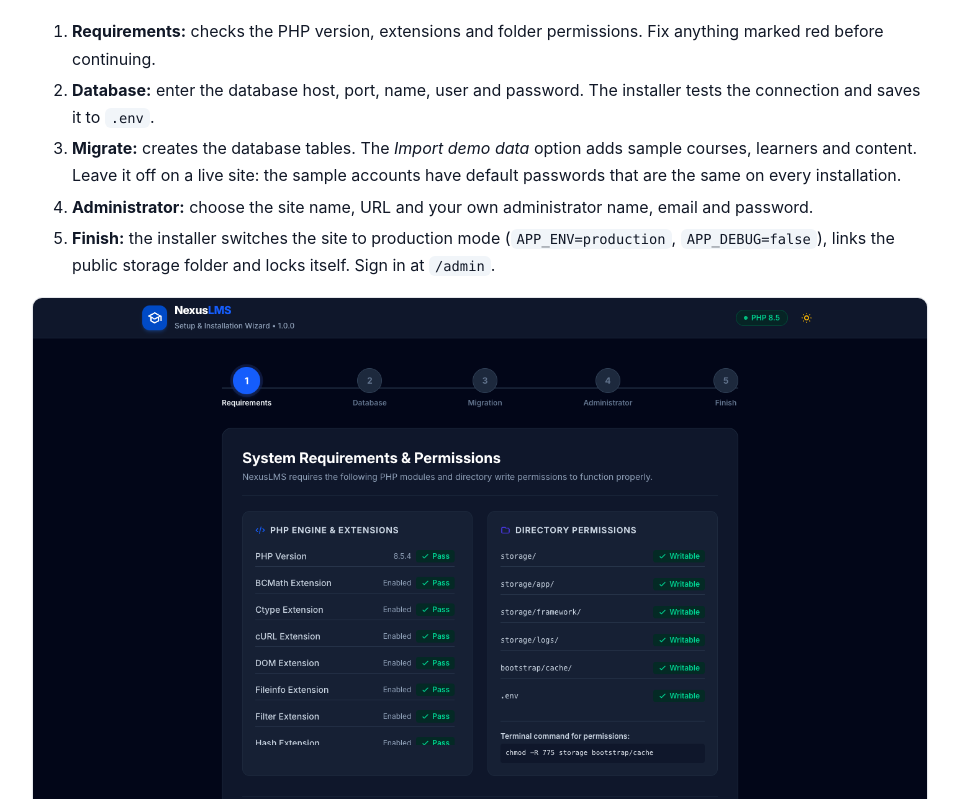
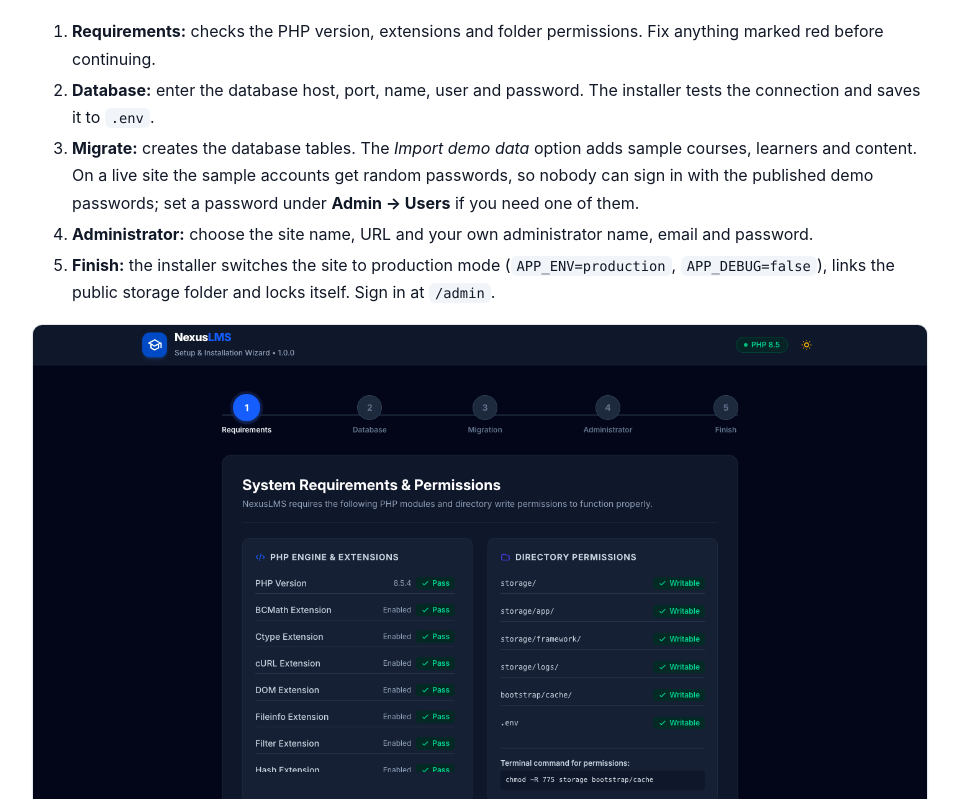
Before and after one commit to shamimcse1/nexuslms-docs, a plain HTML site: page index.html in a window 1280 px wide. Shown: the part 3201-4000 px from the top of the page, without its empty margins (304-1263 px from the left). Drawn offline with Linux system fonts and the light colour scheme.

Commit message:
Demo data passwords and read-only demo mode

```diff
--- a/index.html
+++ b/index.html
@@ -336,7 +336,7 @@ chown -R www-data:www-data storage bootstrap/cache</code></pre>
 <ol>
   <li><strong>Requirements:</strong> checks the PHP version, extensions and folder permissions. Fix anything marked red before continuing.</li>
   <li><strong>Database:</strong> enter the database host, port, name, user and password. The installer tests the connection and saves it to <code>.env</code>.</li>
-  <li><strong>Migrate:</strong> creates the database tables. The <em>Import demo data</em> option adds sample courses, learners and content. Leave it off on a live site: the sample accounts have default passwords that are the same on every installation.</li>
+  <li><strong>Migrate:</strong> creates the database tables. The <em>Import demo data</em> option adds sample courses, learners and content. On a live site the sample accounts get random passwords, so nobody can sign in with the published demo passwords; set a password under <strong>Admin &rarr; Users</strong> if you need one of them.</li>
   <li><strong>Administrator:</strong> choose the site name, URL and your own administrator name, email and password.</li>
   <li><strong>Finish:</strong> the installer switches the site to production mode (<code>APP_ENV=production</code>, <code>APP_DEBUG=false</code>), links the public storage folder and locks itself. Sign in at <code>/admin</code>.</li>
 </ol>
@@ -346,7 +346,7 @@ chown -R www-data:www-data storage bootstrap/cache</code></pre>
 <figure><img src="assets/screenshots/installation/04-administrator.png" alt="Installer step 4: choose the site name and your own administrator account." loading="lazy"><figcaption>Figure 4: Installer step 4: choose the site name and your own administrator account.</figcaption></figure>
 <figure><img src="assets/screenshots/installation/05-installed.png" alt="The installer finishes, switches to production mode and locks itself." loading="lazy"><figcaption>Figure 5: The installer finishes, switches to production mode and locks itself.</figcaption></figure>
 <figure><img src="assets/screenshots/installation/06-admin-login.png" alt="The admin sign-in page at /admin." loading="lazy"><figcaption>Figure 6: The admin sign-in page at /admin.</figcaption></figure>
-<div class="note">If you imported demo data, change the passwords of the sample accounts (or delete them) under <strong>Admin &rarr; Users</strong> before inviting real learners.</div>
+<div class="note">If you imported demo data, delete the sample accounts under <strong>Admin &rarr; Users</strong> before inviting real learners.</div>
 <p>For a public demo site only, set <code>DEMO_MODE=true</code> in <code>.env</code> to show the sample sign-in accounts on the login pages. It is off by default.</p>
 <h4 id="cron">Scheduler (cron)</h4>
 <p>Live class reminders (every 5 minutes), due date and certificate expiry reminders (once a day at 08:00) and the weekly cleanup of replaced assignment files run through the Laravel scheduler. Add this single cron entry on your server:</p>
@@ -373,7 +373,7 @@ composer install
 npm install &amp;&amp; npm run build
 php artisan key:generate
 php artisan serve</code></pre>
-<p>Create an empty database, open <code>http://127.0.0.1:8000/install</code> and tick <em>Import demo data</em> in step 3 to get sample courses and the <a href="#demo-credentials">demo accounts</a>. The installer switches the site to production mode; for local debugging set <code>APP_DEBUG=true</code> in <code>.env</code> afterwards. Set <code>DEMO_MODE=true</code> to show the demo accounts on the sign-in pages (only for a public demo site).</p>
+<p>Create an empty database, open <code>http://127.0.0.1:8000/install</code> and tick <em>Import demo data</em> in step 3 to get sample courses and the <a href="#demo-credentials">demo accounts</a>. The installer switches the site to production mode; for local debugging set <code>APP_DEBUG=true</code> in <code>.env</code> afterwards. The sample accounts only keep the published <a href="#demo-credentials">demo passwords</a> when <code>DEMO_MODE=true</code> is set in <code>.env</code> before step 3. Demo mode also shows the demo accounts on the sign-in pages, makes the admin panel read-only and stops all email, so use it only for a test or public demo site.</p>
 <h4 id="going-live">Going-live checklist</h4>
 <ul>
   <li><code>APP_URL</code> is your <code>https://</code> address, <code>APP_ENV=production</code> and <code>APP_DEBUG=false</code> (the installer sets these).</li>
```
